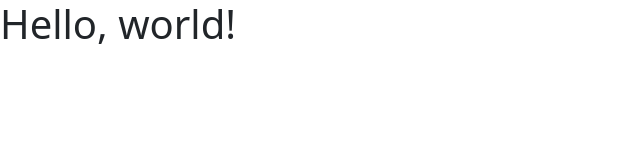
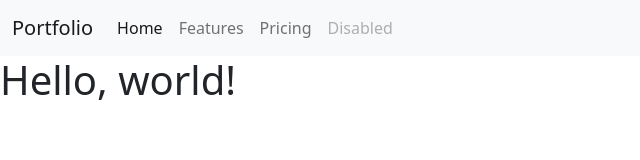
Before and after one commit to Poojitha2K/portfolio, a plain HTML site: page index.html in a window 1280 px wide. Shown: the whole page, without its empty margins (0-640 px from the left). Drawn offline with nearby package versions, Linux system fonts and the light colour scheme.

Commit message:
implemented navbar

```diff
--- a/index.html
+++ b/index.html
@@ -11,6 +11,30 @@
     <title>Hello, world!</title>
   </head>
   <body>
+    <nav class="navbar navbar-expand-lg navbar-light bg-light">
+        <div class="container-fluid">
+          <a class="navbar-brand" href="#">Portfolio</a>
+          <button class="navbar-toggler" type="button" data-bs-toggle="collapse" data-bs-target="#navbarNav" aria-controls="navbarNav" aria-expanded="false" aria-label="Toggle navigation">
+            <span class="navbar-toggler-icon"></span>
+          </button>
+          <div class="collapse navbar-collapse" id="navbarNav">
+            <ul class="navbar-nav">
+              <li class="nav-item">
+                <a class="nav-link active" aria-current="page" href="#">Home</a>
+              </li>
+              <li class="nav-item">
+                <a class="nav-link" href="#">Features</a>
+              </li>
+              <li class="nav-item">
+                <a class="nav-link" href="#">Pricing</a>
+              </li>
+              <li class="nav-item">
+                <a class="nav-link disabled" href="#" tabindex="-1" aria-disabled="true">Disabled</a>
+              </li>
+            </ul>
+          </div>
+        </div>
+      </nav>
     <h1>Hello, world!</h1>
 
     <!-- Optional JavaScript; choose one of the two! -->
```
